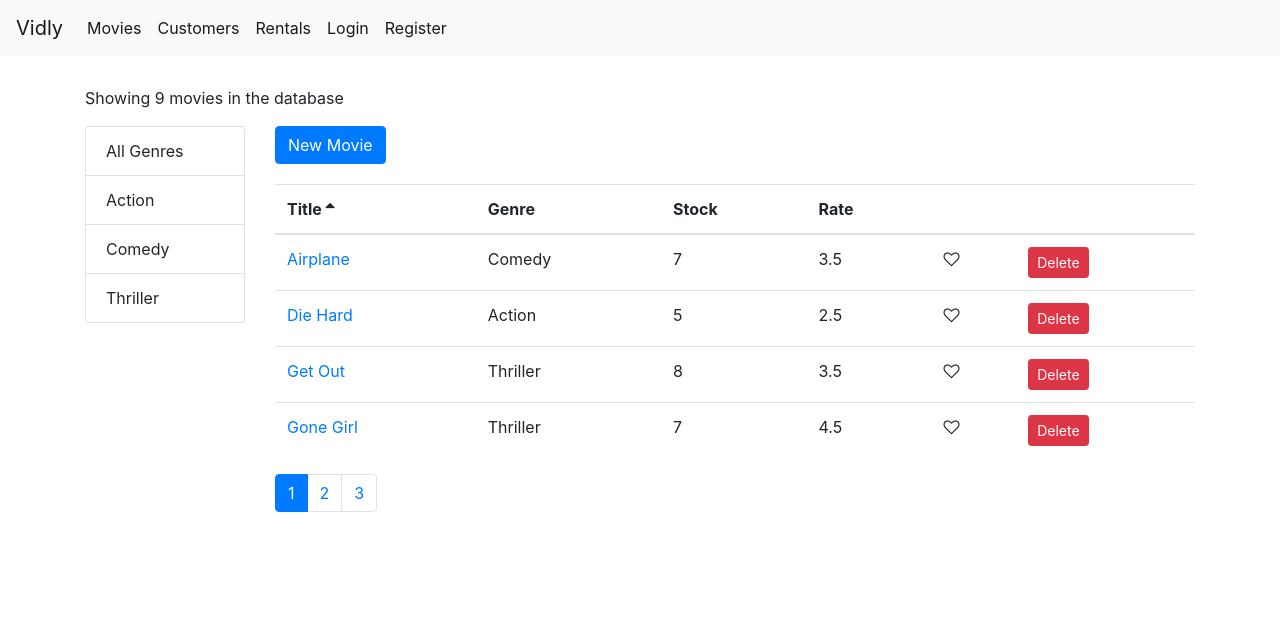
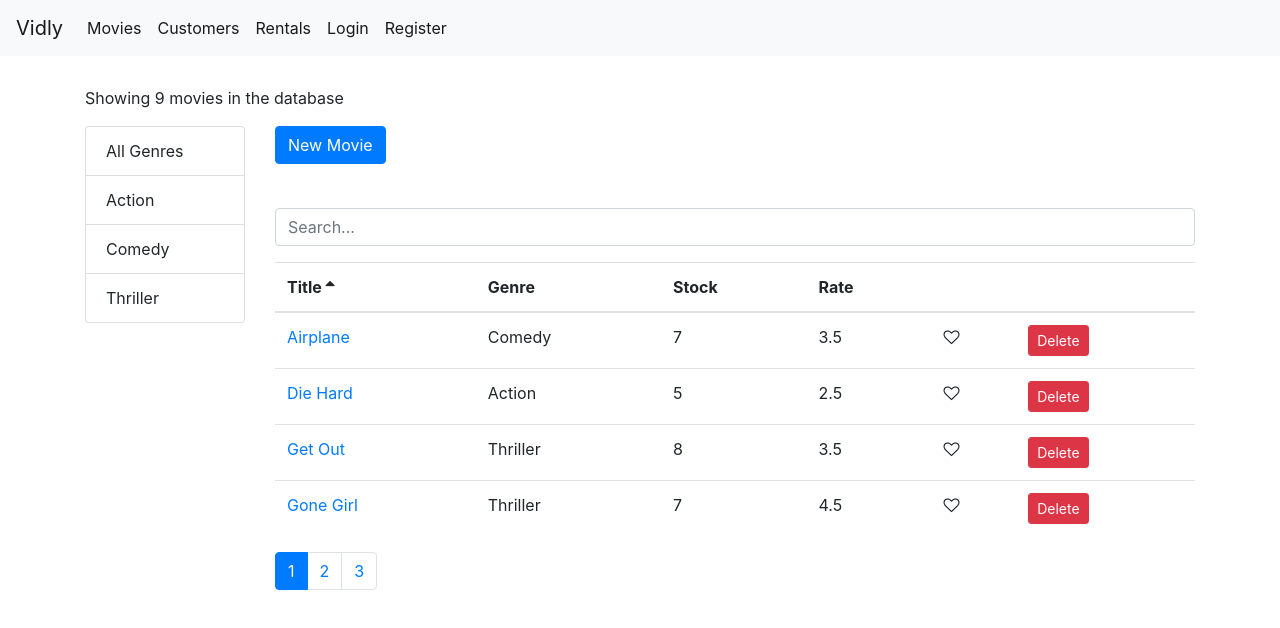
Before and after one commit to helgonaft/react-vidly, a React (Create React App) app: page /movies in a window 1280 px wide. Shown: the top 628 px of the page. Built offline with nearby package versions, Linux system fonts and the light colour scheme.

Commit message:
search box component at movies page

```diff
--- a/src/components/movies.jsx
+++ b/src/components/movies.jsx
@@ -7,20 +7,23 @@ import { getGenres } from "../services/fakeGenreService";
 import MoviesTable from "./moviesTable";
 import _ from "lodash";
 import { Link } from "react-router-dom";
+import SearchBox from "./searchBox";
 
 class Movies extends Component {
   state = {
     movies: [],
+    filteredMovies: [],
     pageSize: 4,
     currentPage: 1,
     selectedGenre: null,
     genres: [],
-    sortColumn: { path: "title", order: "asc" }
+    sortColumn: { path: "title", order: "asc" },
+    searchQuery: ""
   };
 
   componentDidMount() {
     const genres = [{ _id: "", name: "All Genres" }, ...getGenres()];
-    this.setState({ movies: getMovies(), genres });
+    this.setState({ movies: getMovies(), filteredMovies: getMovies(), genres });
   }
 
   handleDelete = movie => {
@@ -51,13 +54,21 @@ class Movies extends Component {
   };
 
   handleGenreFilter = genre => {
-    this.setState({ selectedGenre: genre, currentPage: 1 });
-    // const movies = filter(this.state.movies, this.state.selectedGenre);
-    // this.setState({ movies });
+    this.setState({ selectedGenre: genre, searchQuery: "", currentPage: 1 });
   };
 
   handleSort = sortColumn => {
     this.setState({ sortColumn });
+  };
+
+  handleSearch = query => {
+    this.setState({ searchQuery: query, currentPage: 1, selectedGenre: null });
+    const filteredMovies = this.state.movies.filter(m => {
+      if (m.title.toLowerCase().includes(query.toLowerCase())) {
+        return m;
+      }
+    });
+    this.setState({ filteredMovies });
   };
 
   getPageData = () => {
@@ -65,7 +76,7 @@ class Movies extends Component {
       pageSize,
       currentPage,
       selectedGenre,
-      movies: allMovies,
+      filteredMovies: allMovies,
       sortColumn
     } = this.state;
     const filtered =
@@ -81,7 +92,7 @@ class Movies extends Component {
   render() {
     // variable count = length property of movies object
     const { length: count } = this.state.movies;
-    const { pageSize, currentPage, sortColumn } = this.state;
+    const { pageSize, currentPage, sortColumn, searchQuery } = this.state;
 
     const { totalCount, data: movies } = this.getPageData();
     return (
@@ -103,6 +114,10 @@ class Movies extends Component {
             >
               New Movie
             </Link>
+            <SearchBox
+              value={searchQuery}
+              onChange={this.handleSearch}
+            ></SearchBox>
             <MoviesTable
               movies={movies}
               sortColumn={sortColumn}
--- /dev/null
+++ b/src/components/searchBox.jsx
@@ -0,0 +1,15 @@
+import React from "react";
+import Input from "./common/input";
+
+const SearchBox = ({ value, onChange }) => {
+  return (
+    <Input
+      name="movieSearch"
+      value={value}
+      placeholder="Search..."
+      onChange={e => onChange(e.currentTarget.value)}
+    ></Input>
+  );
+};
+
+export default SearchBox;
```
